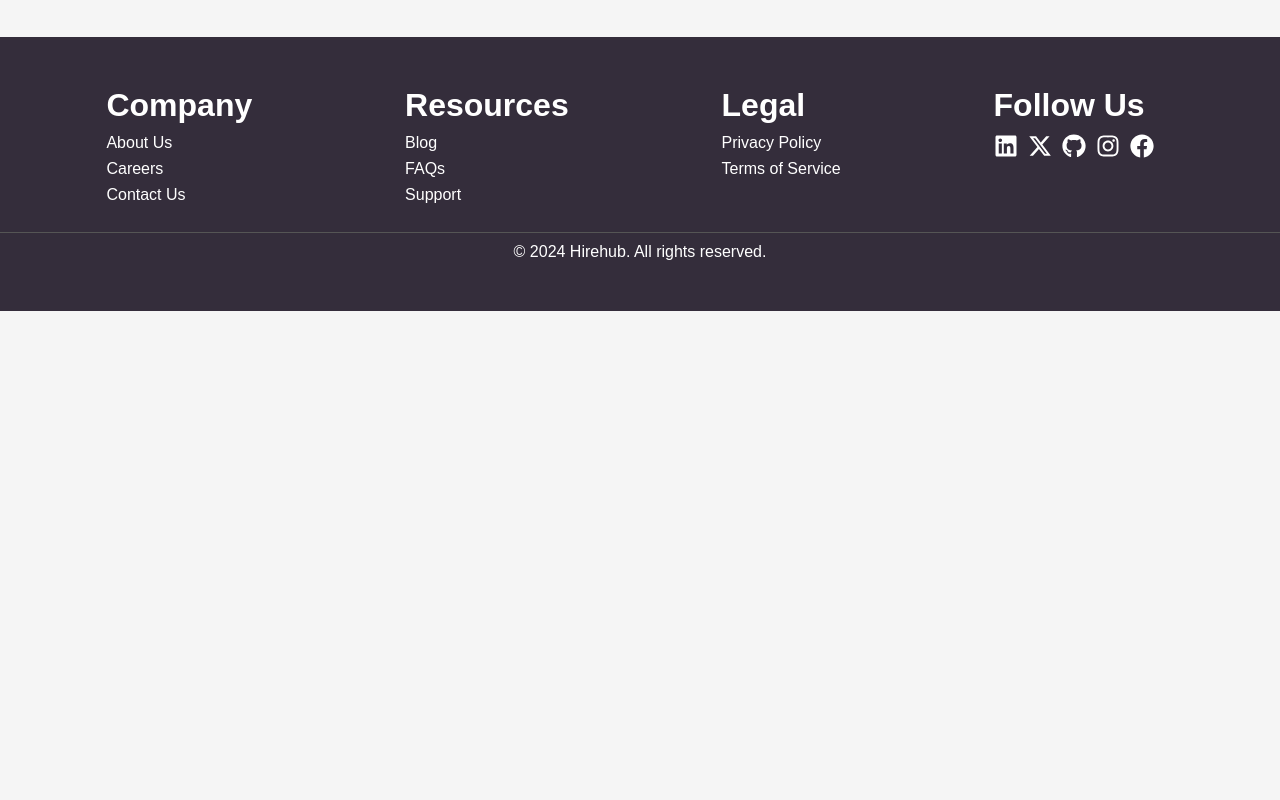
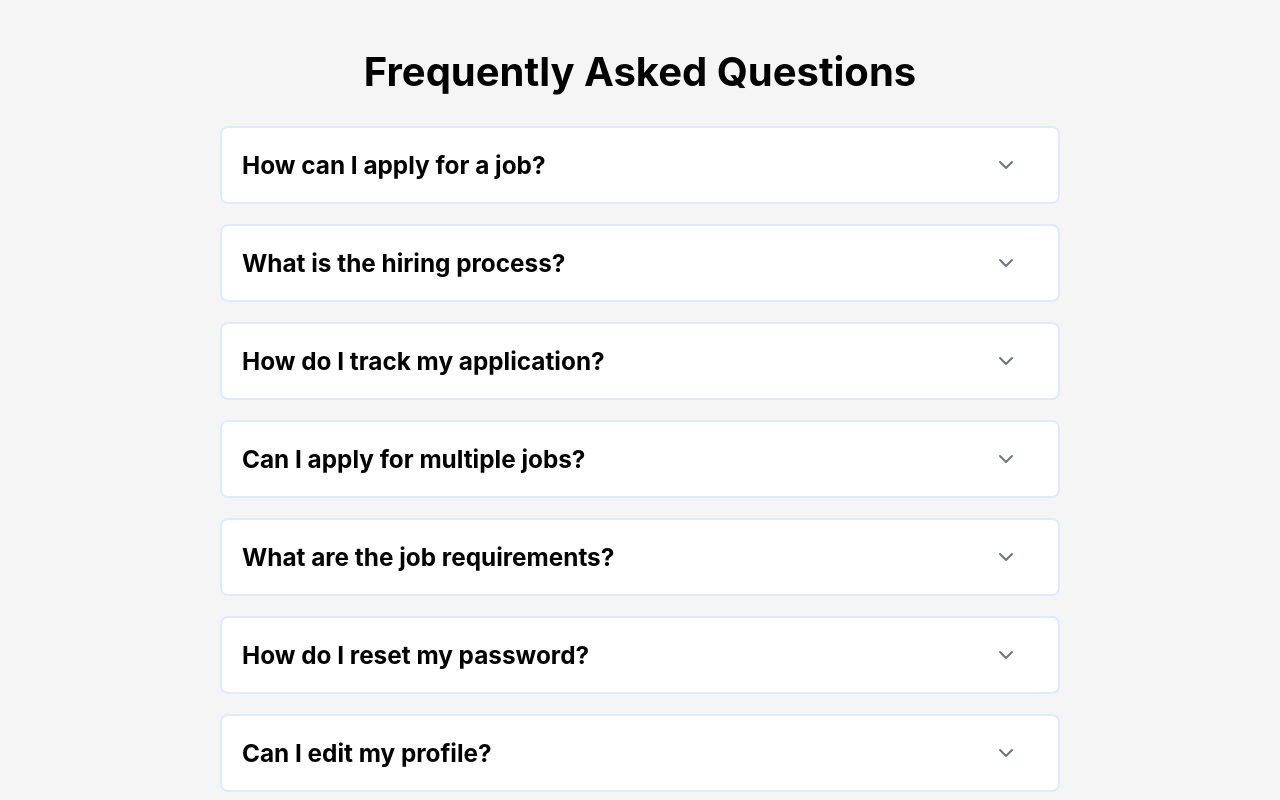
Before and after one commit to Yashgabani845/hiring-portal, a React (Create React App) app in the folder hiring-portal/: page / in a window 1280 px wide. Shown: the part 2200-3000 px from the top of the page. Before the commit the page ends 2511 px from the top, so only its background shows below. Built offline with nearby package versions, Linux system fonts and the light colour scheme.

Commit message:
Added FAQS section

```diff
--- /dev/null
+++ b/hiring-portal/src/CSS/faqSection.css
@@ -0,0 +1,88 @@
+:root {
+    --primary-color: #2d2d2d;
+    --dark-blue: #000000;
+    --light-blue: #dedfdf;
+    --active-blue: #e5e5e5;
+    --white: #ffffff;
+    --border-color: #e0eafc;
+    --dark-text: #333;
+}
+
+.faq-section {
+    padding: 40px;
+    font-family: 'Inter', sans-serif;
+    padding-top: 10px;
+}
+
+.faq-title {
+    text-align: center;
+    font-size: 2.5rem;
+    margin-bottom: 30px;
+    color: var(--dark-blue);
+}
+
+.faq-container {
+    display: flex;
+    flex-direction: column;
+    gap: 20px;
+    width: 70%;
+    margin: 0 auto;
+}
+
+.faq-item {
+    background: var(--white);
+    border: 2px solid var(--border-color);
+    border-radius: 8px;
+    padding: 10px 20px;
+    cursor: pointer;
+    transition: transform 0.3s ease, background-color 0.3s ease, border-color 0.3s ease;
+}
+
+.faq-item:hover {
+    transform: translateY(-3px);
+    background-color: var(--light-blue);
+    border-color: var(--primary-color);
+}
+
+.faq-item.active {
+    background-color: var(--active-blue);
+    border-color: var(--primary-color);
+}
+
+.faq-question {
+    display: flex;
+    justify-content: space-between;
+    align-items: center;
+    font-size: 1.3rem;
+    font-weight: 500;
+    color: var(--dark-blue);
+}
+
+.faq-question h3 {
+    margin: 0;
+}
+
+.faq-question .icon {
+    font-size: 1.5rem;
+    color: var(--primary-color);
+}
+
+.faq-answer {
+    overflow: hidden;
+    height: 0;
+    opacity: 0;
+    padding: 0;
+    transition: height 0.3s ease, opacity 0.3s ease;
+}
+
+.faq-answer p {
+    font-size: 1rem;
+    color: var(--dark-text);
+    margin-top: 10px;
+}
+
+.faq-item.active .faq-answer {
+    height: auto;
+    opacity: 1;
+    padding-top: 10px;
+}
--- /dev/null
+++ b/hiring-portal/src/Components/Faqs.jsx
@@ -0,0 +1,51 @@
+import React, { useState } from "react";
+import { FiChevronDown, FiChevronUp } from "react-icons/fi";
+import "../CSS/faqSection.css";
+
+const FAQSection = () => {
+    const [activeIndex, setActiveIndex] = useState(null);
+
+    const faqs = [
+        { question: "How can I apply for a job?", answer: "You can apply by signing up, creating a profile, and submitting your resume." },
+        { question: "What is the hiring process?", answer: "The process includes applying for a job, interviews, and a final evaluation before the offer." },
+        { question: "How do I track my application?", answer: "You can track your application status from your profile dashboard." },
+        { question: "Can I apply for multiple jobs?", answer: "Yes, you can apply for multiple jobs and track each one separately." },
+        { question: "What are the job requirements?", answer: "Job requirements vary by position, but they are typically listed in the job description." },
+        { question: "How do I reset my password?", answer: "You can reset your password by clicking the 'Forgot Password' link on the login page." },
+        { question: "Can I edit my profile?", answer: "Yes, you can edit your profile information at any time from your account settings." },
+        { question: "Is there a way to withdraw my application?", answer: "Yes, you can withdraw an application from your profile dashboard at any time." }
+    ];
+
+    const toggleFAQ = (index) => {
+        setActiveIndex(activeIndex === index ? null : index);
+    };
+
+    return (
+        <>
+            <section className="faq-section" id="faqs">
+                <h2 className="faq-title">Frequently Asked Questions</h2>
+                <div className="faq-container">
+                    {faqs.map((faq, index) => (
+                        <div
+                            key={index}
+                            className={`faq-item ${activeIndex === index ? "active" : ""}`}
+                            onClick={() => toggleFAQ(index)}
+                        >
+                            <div className="faq-question">
+                                <h3>{faq.question}</h3>
+                                <span className="icon">
+                                    {activeIndex === index ? <FiChevronUp /> : <FiChevronDown />}
+                                </span>
+                            </div>
+                            <div className={`faq-answer ${activeIndex === index ? "open" : ""}`}>
+                                <p>{faq.answer}</p>
+                            </div>
+                        </div>
+                    ))}
+                </div>
+            </section>
+        </>
+    );
+};
+
+export default FAQSection;
--- a/hiring-portal/src/Components/Footer.jsx
+++ b/hiring-portal/src/Components/Footer.jsx
@@ -1,6 +1,6 @@
 import React from "react";
 import "../CSS/footer.css";
-import { FaLinkedin,  FaFacebook, FaInstagram, FaGithub } from "react-icons/fa";
+import { FaLinkedin, FaFacebook, FaInstagram, FaGithub } from "react-icons/fa";
 import { FaXTwitter } from "react-icons/fa6";
 
 const Footer = () => {
@@ -22,7 +22,7 @@ const Footer = () => {
                         <h3>Resources</h3>
                         <ul>
                             <li><a href="/">Blog</a></li>
-                                <li><a href="/">FAQs</a></li>
+                            <li><a href="#faqs">FAQs</a></li>
                             <li><a href="/">Support</a></li>
                         </ul>
 
--- a/hiring-portal/src/Components/Homepage.jsx
+++ b/hiring-portal/src/Components/Homepage.jsx
@@ -7,6 +7,7 @@ import Footer from "./Footer";
 import Interview from "./Interview";
 import Testimonial from "./Testimonial";
 import { ClipLoader } from "react-spinners";
+import Faqs from './Faqs'
 
 const Homepage = () => {
     const [loading, setLoading] = useState(true);
@@ -30,7 +31,8 @@ const Homepage = () => {
             <MiddleView />
             <PostView />
             <Interview />
-            <Testimonial/>
+            <Testimonial />
+            <Faqs />
             <Footer />
         </div>
     );
```
Lines whose indentation alone changed are shown as unchanged.
